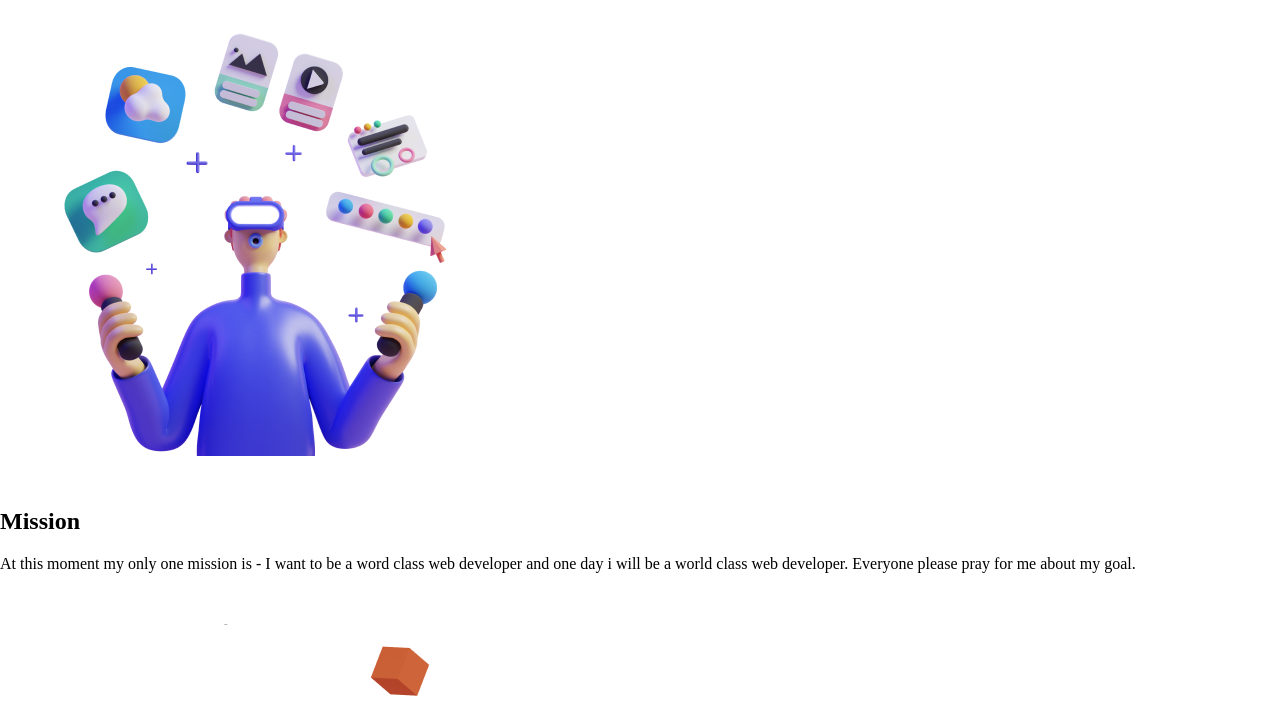
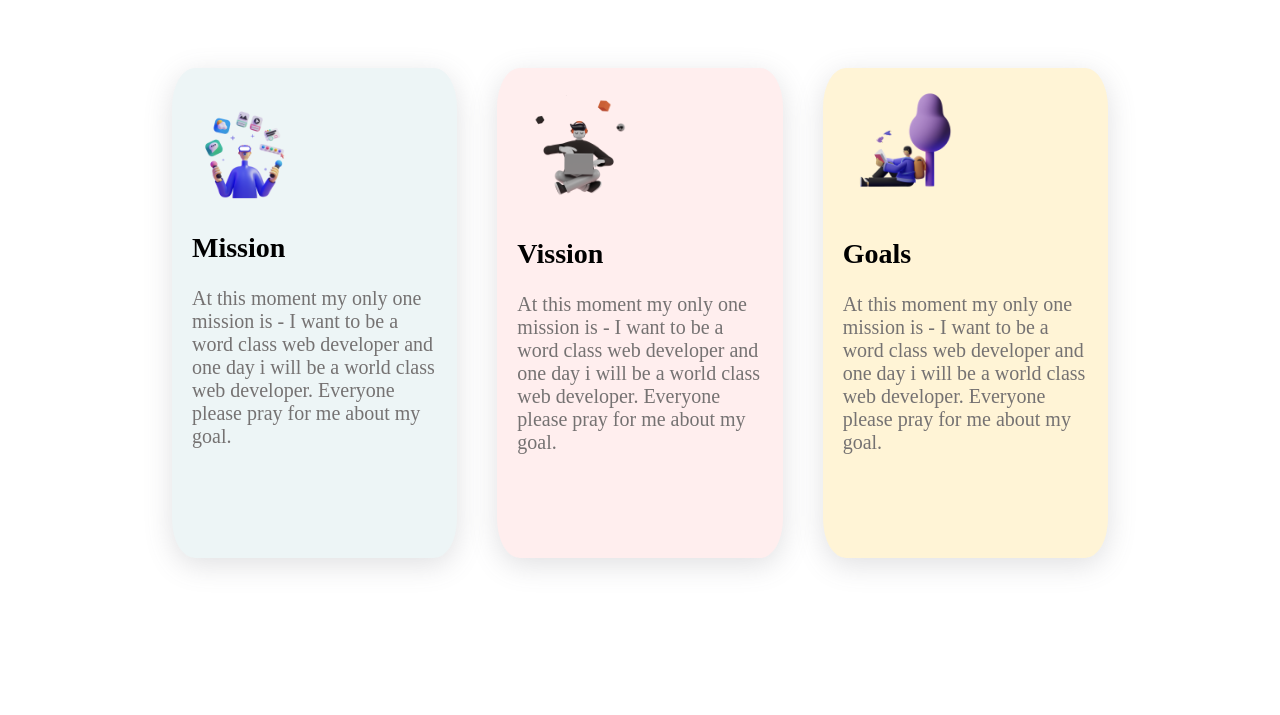
Before and after one commit to Irfananik/Assignment-01, a plain HTML site: page index.html in a window 1280 px wide. Shown: the part 601-1316 px from the top of the page. After the commit the page ends 1229 px from the top, so only its background shows below. Drawn offline with Linux system fonts and the light colour scheme.

Commit message:
tow part updated

```diff
--- a/index.html
+++ b/index.html
@@ -28,21 +28,21 @@
     <section class="section-mission">
         <h1>My Mission in <span class="sec-1-h1">2022</span></h1>
         <div class="mission-card">
-            <div class="card-content">
+            <div class="card-content1">
                 <img src="./images/illustrators/illustrator-1.png" alt="mission-image">
                 <h2>Mission</h2>
                 <p>At this moment my only one mission is - I want to be a word class web developer and one day i will be a world class web developer. Everyone please pray for me about my goal.</p>
             </div>
 
-            <div class="card-content">
+            <div class="card-content2">
                 <img src="./images/illustrators/illustrator-2.png" alt="mission-image">
-                <h2>Mission</h2>
+                <h2>Vission</h2>
                 <p>At this moment my only one mission is - I want to be a word class web developer and one day i will be a world class web developer. Everyone please pray for me about my goal.</p>
             </div>
 
-            <div class="card-content">
+            <div class="card-content3">
                 <img src="./images/illustrators/illustrator-3.png" alt="mission-image">
-                <h2>Mission</h2>
+                <h2>Goals</h2>
                 <p>At this moment my only one mission is - I want to be a word class web developer and one day i will be a world class web developer. Everyone please pray for me about my goal.</p>
             </div>
         </div>
--- a/style.css
+++ b/style.css
@@ -45,3 +45,69 @@ body{
 .section-div img{
     width: 600px;
 }
+
+/*--mission-section--*/
+.section-mission{
+    padding:30px;
+}
+.section-mission h1{
+    text-align: center;
+    font-size:52px;
+    font-weight: bold;
+}
+
+.mission-card{
+    display: flex;
+    padding:30px;
+    margin: 0 auto;
+    width: 80%;
+}
+
+.card-content1{
+    width: 500px;
+    height: 450px;
+    padding:20px;
+    margin: 10px 20px;
+    background-color: #EDF5F6;
+    border-radius:8%;
+    box-shadow: rgba(100, 100, 111, 0.2) 0px 7px 29px 0px;
+}
+.card-content2{
+    width: 500px;
+    height: 450px;
+    padding:20px;
+    margin: 10px 20px;
+    background-color: #FFEEEE;
+    border-radius:8%;
+    box-shadow: rgba(100, 100, 111, 0.2) 0px 7px 29px 0px;
+}
+.card-content3{
+    width: 500px;
+    height: 450px;
+    padding:20px;
+    margin: 10px 20px;
+    background-color: #FFF4D6;
+    border-radius:8%;
+    box-shadow: rgba(100, 100, 111, 0.2) 0px 7px 29px 0px;
+}
+
+.card-content1 img{
+    width:50%;
+}
+.card-content2 img{
+    width:50%;
+}
+.card-content3 img{
+    width:50%;
+}
+
+.mission-card h2{
+    font-size:28px;
+    font-weight:bold;
+    color: rgb(0, 0, 0);
+}
+.mission-card p{
+    font-size:20px;
+    color: rgb(117, 114, 114);
+    align-items:justify;
+}
```
